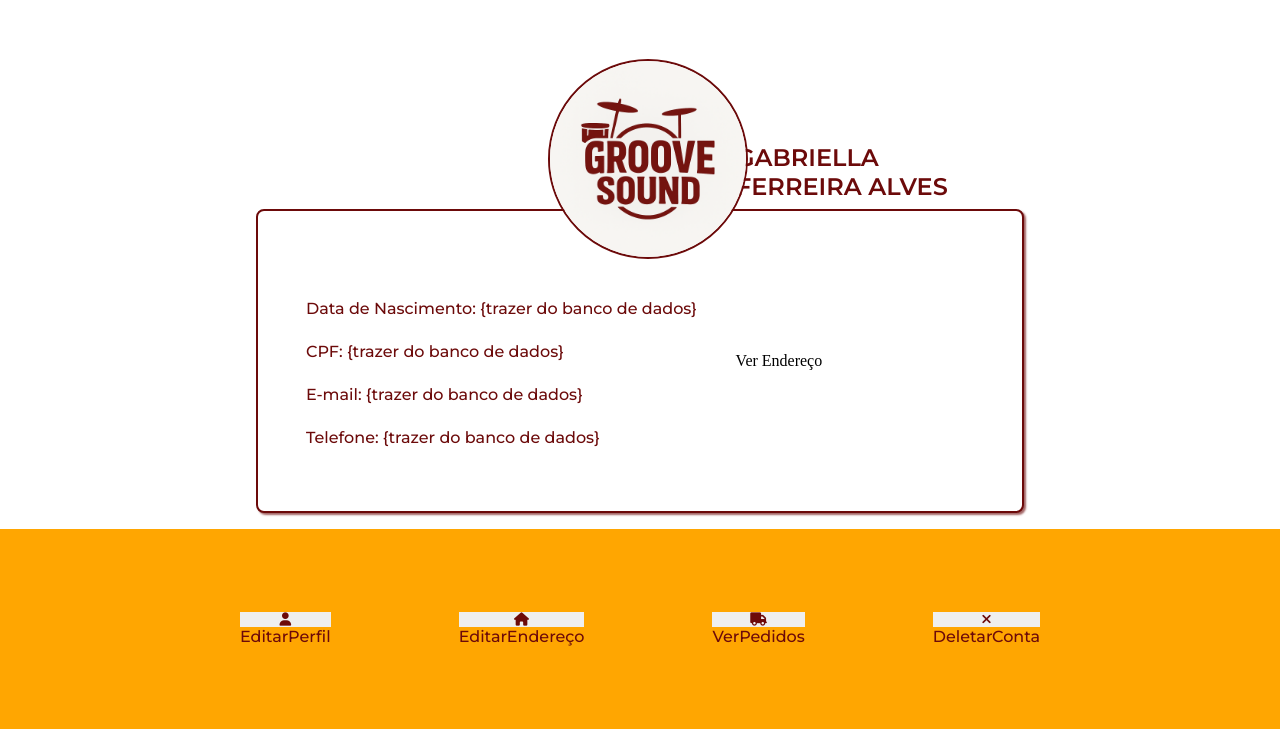
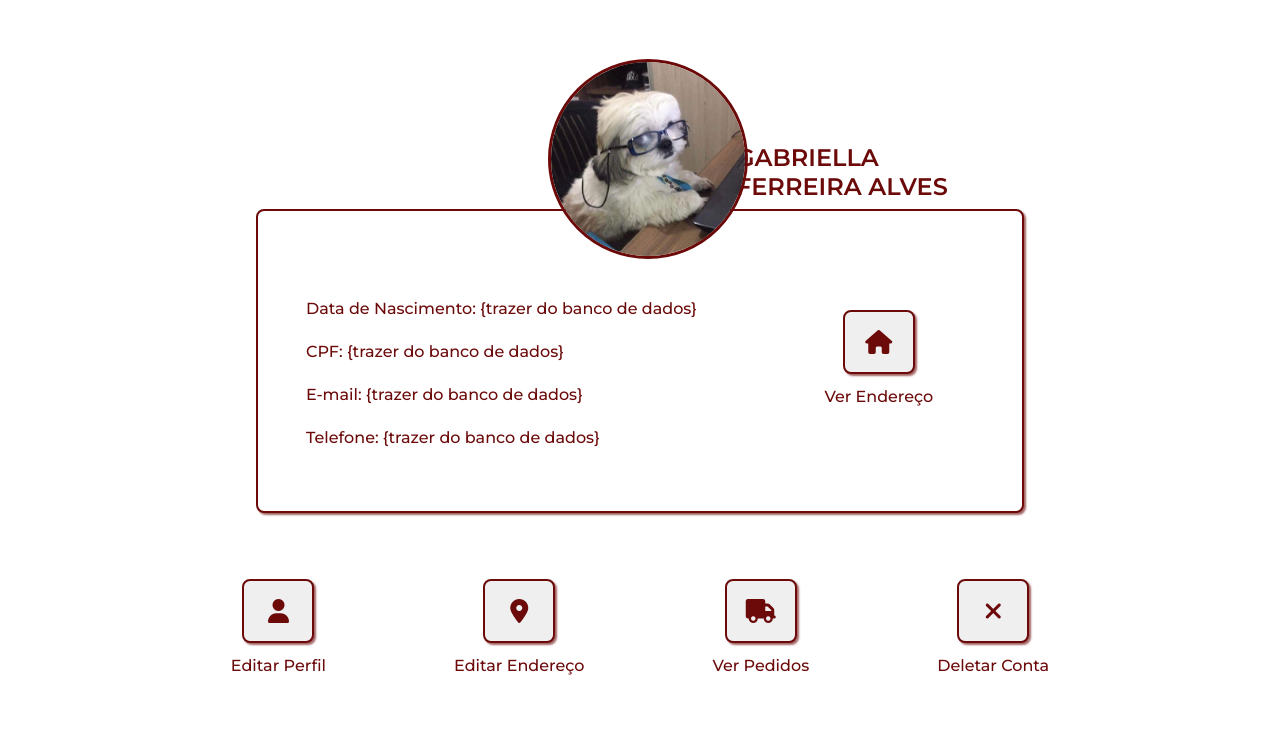
Before and after one commit to coutinho-06/Projeto_Loja_De_Musica_Umc, a PHP site: page /AreaCliente/AcessoCliente.php in a window 1280 px wide. Shown: the part 71-800 px from the top of the page. Run offline with PHP 8.4, Linux system fonts and the light colour scheme; some libraries are stand-ins or nearby versions; some web fonts are replaced.

Commit message:
Finalizei a estilização da página do cliente

```diff
--- a/Sistema/AreaCliente/AcessoCliente.php
+++ b/Sistema/AreaCliente/AcessoCliente.php
@@ -81,7 +81,7 @@
 
             </div>
             <div class="imgPerfil">
-                <img src="../IMG/Logos/logo-img-vinho.png" alt="">
+                <img src="../IMG/cleinte.png" alt="">
             </div>
             <div class="nomeCliente">
                 <h2>Gabriella Ferreira Alves</h2>
@@ -99,8 +99,13 @@
                     </ul>
                 </div>
                 <div class="espacoendereco">
-                    <button></button>
-                    <p>Ver Endereço</p>
+                    <div class="btn">
+                        <button>
+                            <i class="fa-solid fa-house" style="color: #6c0a0a;"></i>
+                        </button>
+                        <p>Ver Endereço</p>
+
+                    </div>
                 </div>
             </div>
         </div>
@@ -111,25 +116,25 @@
                     <button>
                         <i class="fa-solid fa-user" style="color: #6c0a0a;"></i>
                     </button>
-                    <p>EditarPerfil</p>
+                    <p>Editar Perfil</p>
                 </div>
                 <div class="btn">
                     <button>
-                        <i class="fa-solid fa-house" style="color: #6c0a0a;"></i>
+                        <i class="fa-solid fa-location-dot" style="color: #6c0a0a;"></i>
                     </button>
-                    <p>EditarEndereço</p>
+                    <p>Editar Endereço</p>
                 </div>
                 <div class="btn">
                     <button>
                         <i class="fa-solid fa-truck" style="color: #6c0a0a;"></i>
                     </button>
-                    <p>VerPedidos</p>
+                    <p>Ver Pedidos</p>
                 </div>
                 <div class="btn">
                     <button>
                         <i class="fa-solid fa-xmark" style="color: #6c0a0a;"></i>
                     </button>
-                    <p>DeletarConta</p>
+                    <p>Deletar Conta</p>
                 </div>
             </div>
         </div>
--- a/Sistema/CSS/cliente/estiloPerfilCliente.css
+++ b/Sistema/CSS/cliente/estiloPerfilCliente.css
@@ -43,7 +43,7 @@ section{
             height: 200px;
             border-radius: 50%;
             object-fit: cover;
-            border: 2px solid var(--cor-primaria);
+            border: 3px solid var(--cor-primaria);
             z-index: 2; /* Esta div estará sobre a imagem */
             transform: translate(20%, 25%);
         }
@@ -113,9 +113,11 @@ section{
 }
 .espacoendereco{
     display: flex;
+    justify-content: center;
     align-items: center;
     height: 100%;
     width: 40%;
+    padding-top: 2rem;
 }
 
 
@@ -127,7 +129,7 @@ section{
     flex-direction: row;
     justify-content: center;
     align-items: center;
-    background-color: #ffa601;
+
 }
 .linhaBtns{
     display: flex;
@@ -141,10 +143,25 @@ section{
 .btn{
     display: flex;
     flex-direction: column;
+    align-items: center;
+    gap: 0.8rem;
+    height: 50%;
 
 
 
 
+    button{
+        width: 4.5rem;
+        height: 4rem;
+        border-radius: 0.5rem;
+        border: 2px solid var(--cor-primaria);
+        box-shadow: 2px 2px 2px #6c0a0a9f;
+
+    }
+    i{
+        font-size: 1.5rem;
+
+    }
     p{
         text-align: center;
         font-family: "Montserrat", sans-serif;
```
Also changed, not shown: Sistema/IMG/cleinte.png (added).
